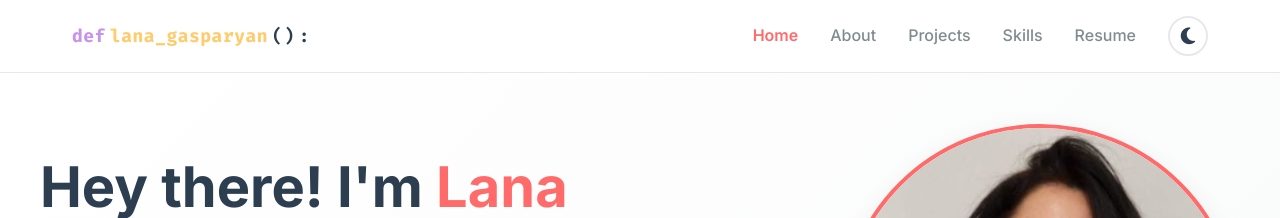
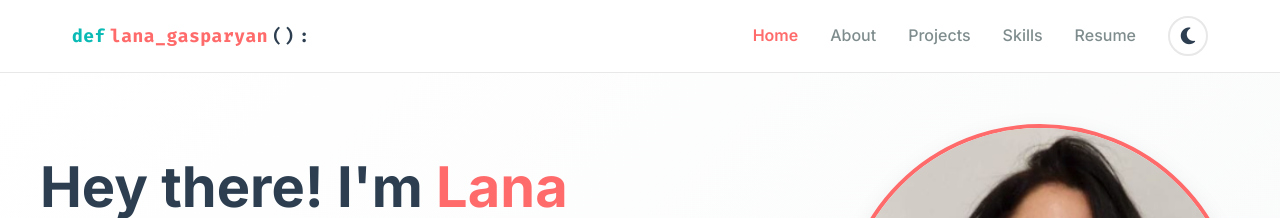
Before and after one commit to lanagasparyan/lanagasparyan.github.io, a Jekyll site: the page built from index.markdown, in a window 1280 px wide. Shown: the top 218 px of the page. Built offline with Jekyll 4.4.1, drawn with Linux system fonts in a browser that asks for light colours.

Commit message:
refactor: update logo syntax highlighting to site colors
- Change 'def' keyword from purple to Oceanic Teal (#0abab5)
- Change function name from yellow to Coral (#FF6B6B)
- Use brighter teal (#22d3ee) in dark mode for better contrast
- Use lighter coral (#FF9B9B) in dark mode for readability

Logo now matches site's coral/teal color scheme

🤖 Generated with [Claude Code](https://claude.com/claude-code)

Co-Authored-By: Claude <noreply@anthropic.com>

```diff
--- a/_sass/_navigation.scss
+++ b/_sass/_navigation.scss
@@ -42,12 +42,12 @@
 
     // Python syntax highlighting
     .code-keyword {
-        color: #C792EA; // Purple for 'def'
+        color: #0abab5; // Oceanic Teal for 'def'
         font-weight: 700;
     }
 
     .code-function {
-        color: #FFCB6B; // Yellow for function name
+        color: #FF6B6B; // Coral for function name
         font-weight: 700;
     }
 
@@ -60,11 +60,11 @@
 // Dark mode adjustments for better contrast
 [data-theme="dark"] .nav-logo {
     .code-keyword {
-        color: #C792EA;
+        color: #22d3ee; // Brighter teal for dark mode
     }
 
     .code-function {
-        color: #FFCB6B;
+        color: #FF9B9B; // Lighter coral for dark mode
     }
 
     .code-bracket,
```
